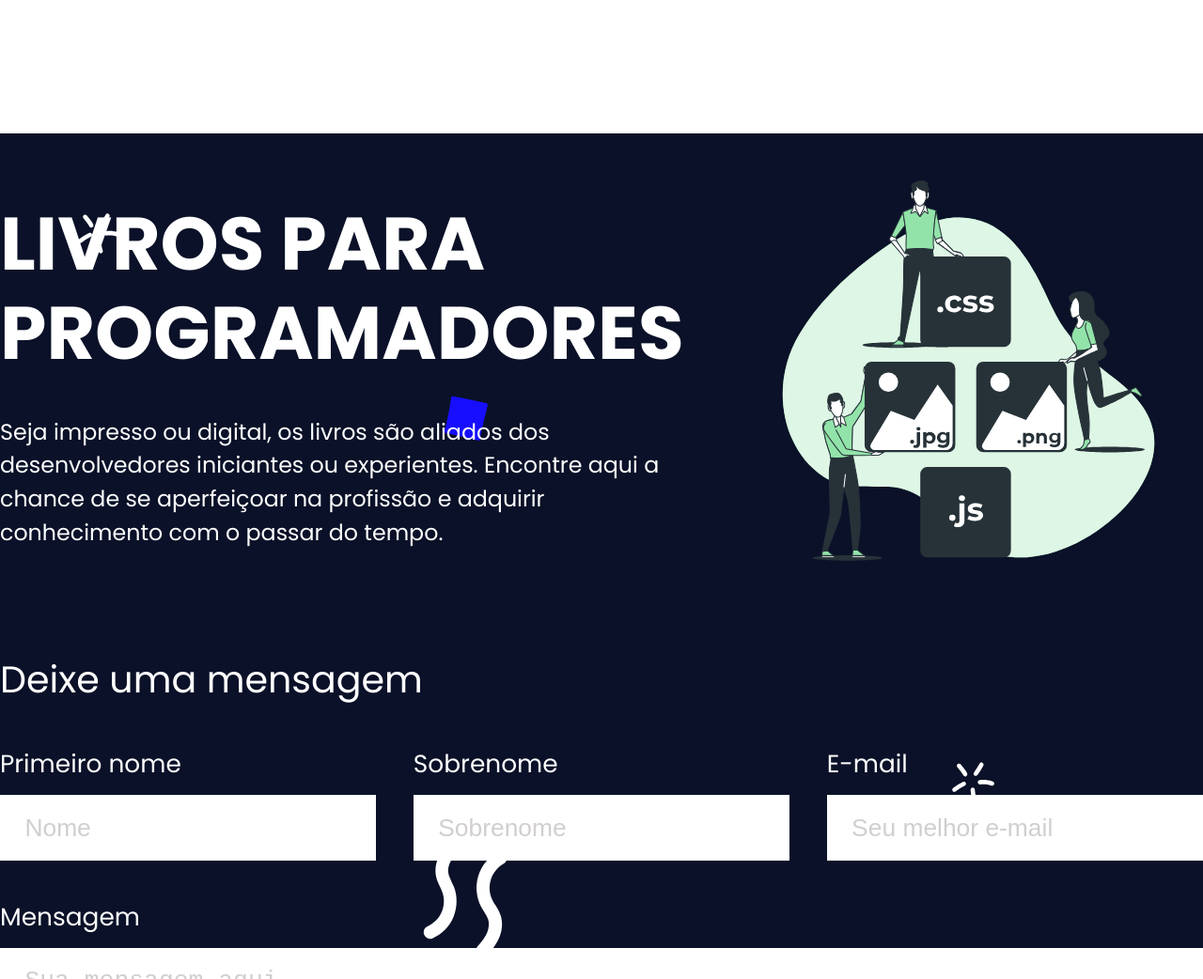
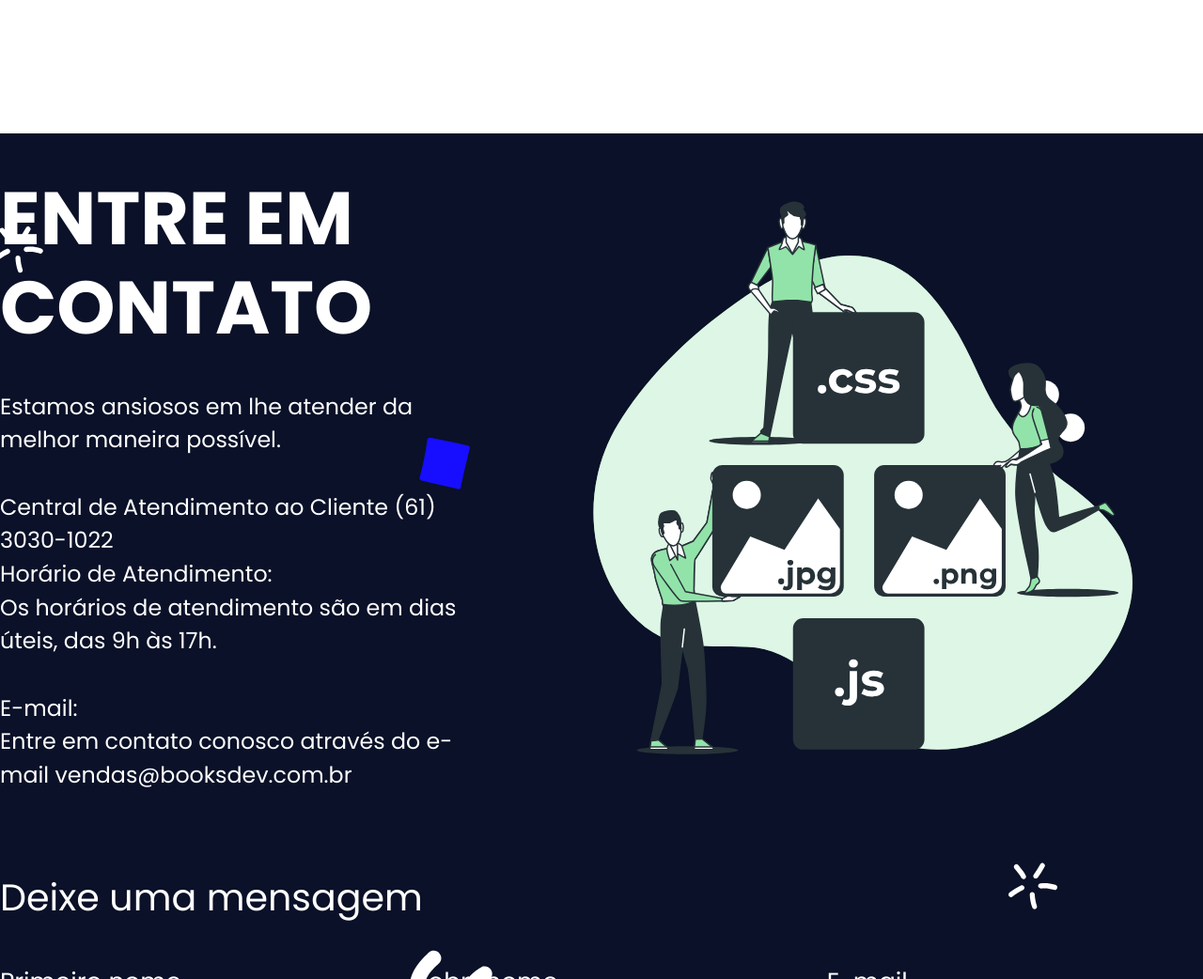
Before and after one commit to RafaeltiMoreira/senai-front-end, a plain HTML site: page index.html in a window 1280 px wide. Shown: the part 3558-4600 px from the top of the page at 94% size. Drawn offline with Linux system fonts and the light colour scheme; a web font is replaced by a local one.

Commit message:
Update Contact

```diff
--- a/index.html
+++ b/index.html
@@ -176,11 +176,16 @@
     <section id="contact" class="initial main-bg section">
       <div class="main-content initial-content">
         <div class="initial-main-content">
-          <h2>Livros para programadores</h2>
+          <h2>Entre em contato</h2>
           <p>
-            Seja impresso ou digital, os livros são aliados dos desenvolvedores
-            iniciantes ou experientes. Encontre aqui a chance de se aperfeiçoar
-            na profissão e adquirir conhecimento com o passar do tempo.
+            Estamos ansiosos em lhe atender da melhor maneira possível.
+            <br /><br />
+            Central de Atendimento ao Cliente (61) 3030-1022 <br />
+            Horário de Atendimento: <br />
+            Os horários de atendimento são em dias úteis, das 9h às 17h.
+            <br /><br />
+            E-mail: <br />
+            Entre em contato conosco através do e-mail vendas@booksdev.com.br
           </p>
         </div>
         <div class="initial-img">
```
